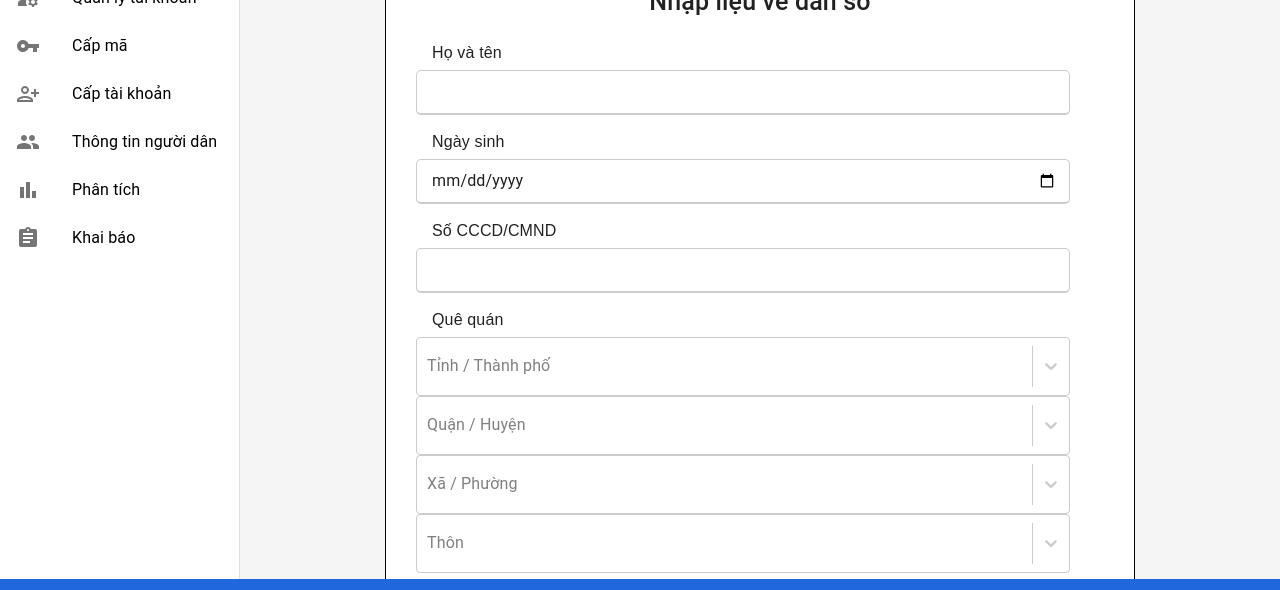
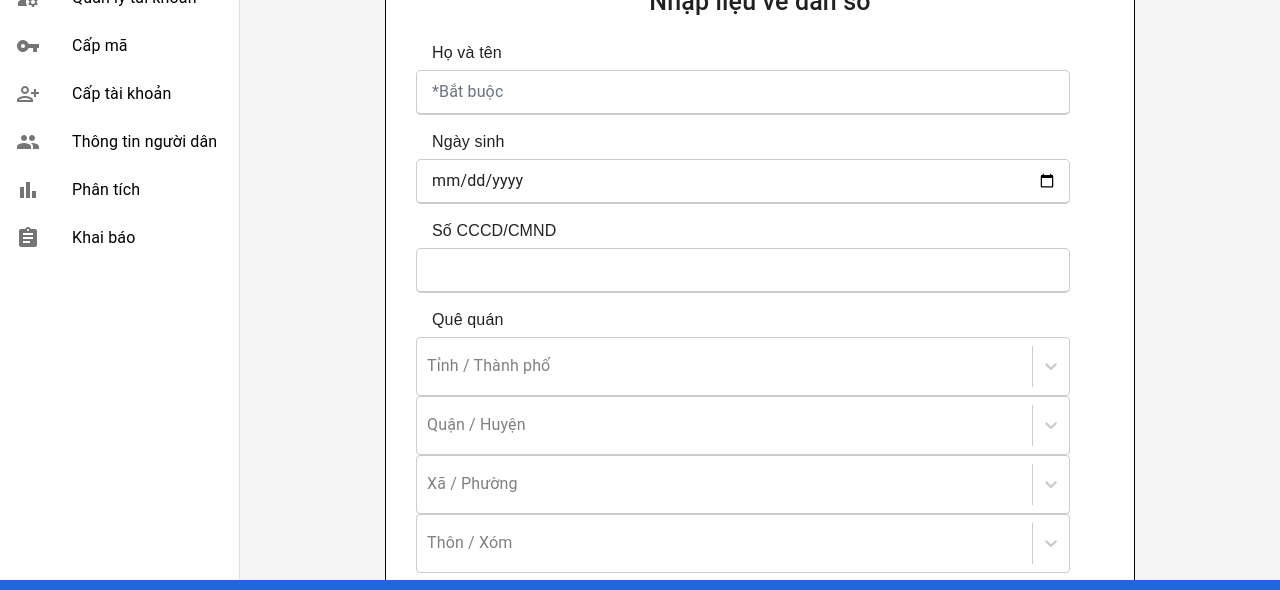
Before and after one commit to NDM2108/citizenV, a React (Create React App) app in the folder client/: page /declaration in a window 1280 px wide. Shown: the part 147-737 px from the top of the page. Built offline with nearby package versions, Linux system fonts and the light colour scheme; no server answers.

Commit message:
fix active

```diff
--- a/client/src/components/pages/dashboard/Dashboard.js
+++ b/client/src/components/pages/dashboard/Dashboard.js
@@ -129,7 +129,6 @@ function DashboardContent() {
                                 noWrap
                                 sx={{ flexGrow: 1 }}
                             >
-
                                 TỔNG CỤC THỐNG KÊ
                             </Typography>
 
@@ -175,7 +174,7 @@ function DashboardContent() {
                                     ? theme.palette.grey[100]
                                     : theme.palette.grey[900],
                             flexGrow: 1,
-                            height: '90.7vh',
+                            height: '90.85vh',
                             overflow: 'auto',
                         }}
                     >
--- a/client/src/components/pages/dashboard/listItems.js
+++ b/client/src/components/pages/dashboard/listItems.js
@@ -20,6 +20,17 @@ export default function MainListItems() {
   const navigate = useNavigate();
   const levelAccount = localStorage.getItem('level')
   console.log(levelAccount);
+  const statusAccount = localStorage.getItem('status')
+  console.log(statusAccount);
+
+  const handleClickDeclaration = e => {
+      e.preventDefault();
+      if(statusAccount == 'Inactive'){
+        alert('Bạn chưa được cấp quyền khai báo')
+      }else{
+        navigate('/declaration')
+      }
+  }
 
   const handleClickAccMan = e =>{
     e.preventDefault()
@@ -107,7 +118,7 @@ export default function MainListItems() {
       </Link>
 
       <Link to='/declaration' style={{ textDecoration: 'none', color: 'black' }} >
-        <ListItem button>
+        <ListItem button onClick={handleClickDeclaration}>
           <ListItemIcon>
             <AssignmentIcon />
           </ListItemIcon>
--- a/client/src/components/pages/populationDeclaration/PopulationDeclaration.jsx
+++ b/client/src/components/pages/populationDeclaration/PopulationDeclaration.jsx
@@ -151,6 +151,7 @@ function PopulationDeclaration() {
               type="text"
               required
               onChange={handleChange}
+              placeholder="*Bắt buộc"
             />
           </div>
 
@@ -189,7 +190,7 @@ function PopulationDeclaration() {
             options={villageOptions}
             onChange={getClans}/>
             <Select
-            placeholder="Thôn"
+            placeholder="Thôn / Xóm"
             options={clanOptions}
             onChange={selectClan}/>
           </div>
```
